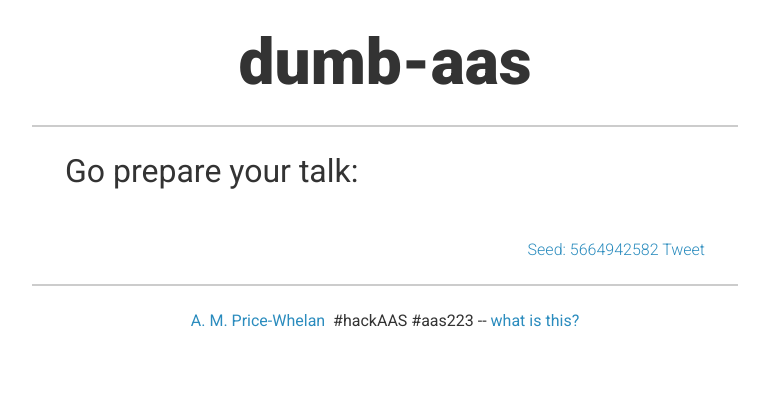
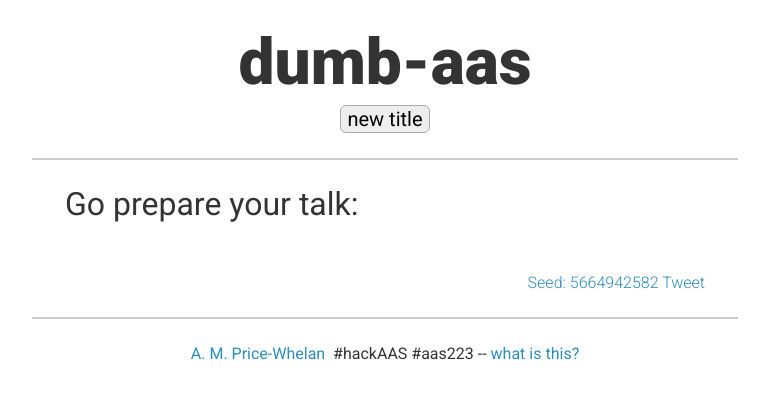
Before and after one commit to davidwhogg/AstroWorse, a Flask app: page /dumbaas/ in a window 1280 px wide. Shown: the top 399 px of the page, without its empty margins (255-1024 px from the left). Run offline with Flask 2, Linux system fonts and the light colour scheme; data that the repository does not hold is empty; parts of the project's set-up code (start-up, migrations or seed data) failed here and were passed over; some libraries are stand-ins or nearby versions.

Commit message:
css and reload button

```diff
--- a/astroworse/static/css/style.css
+++ b/astroworse/static/css/style.css
@@ -81,3 +81,16 @@
 .wrapper #title {
     margin: 50px;
 }
+
+input[type=button] {
+  font-size: 125%;
+  background: #eee;
+  border-radius: 6px;
+  border: 1px solid #aaa;
+  cursor: pointer;
+}
+
+input[type=button]:hover {
+  background: #cfcfcf;
+  cursor: pointer;
+}
--- a/astroworse/templates/dumb-aas.html
+++ b/astroworse/templates/dumb-aas.html
@@ -17,6 +17,7 @@
     <body>
         <header>
             <h1>dumb-aas</h1>
+            <div><input type="button" onClick="history.go(0)" value="new title" /></div>
         </header>
 
         <hr height='0px' width='55%'/>
```
